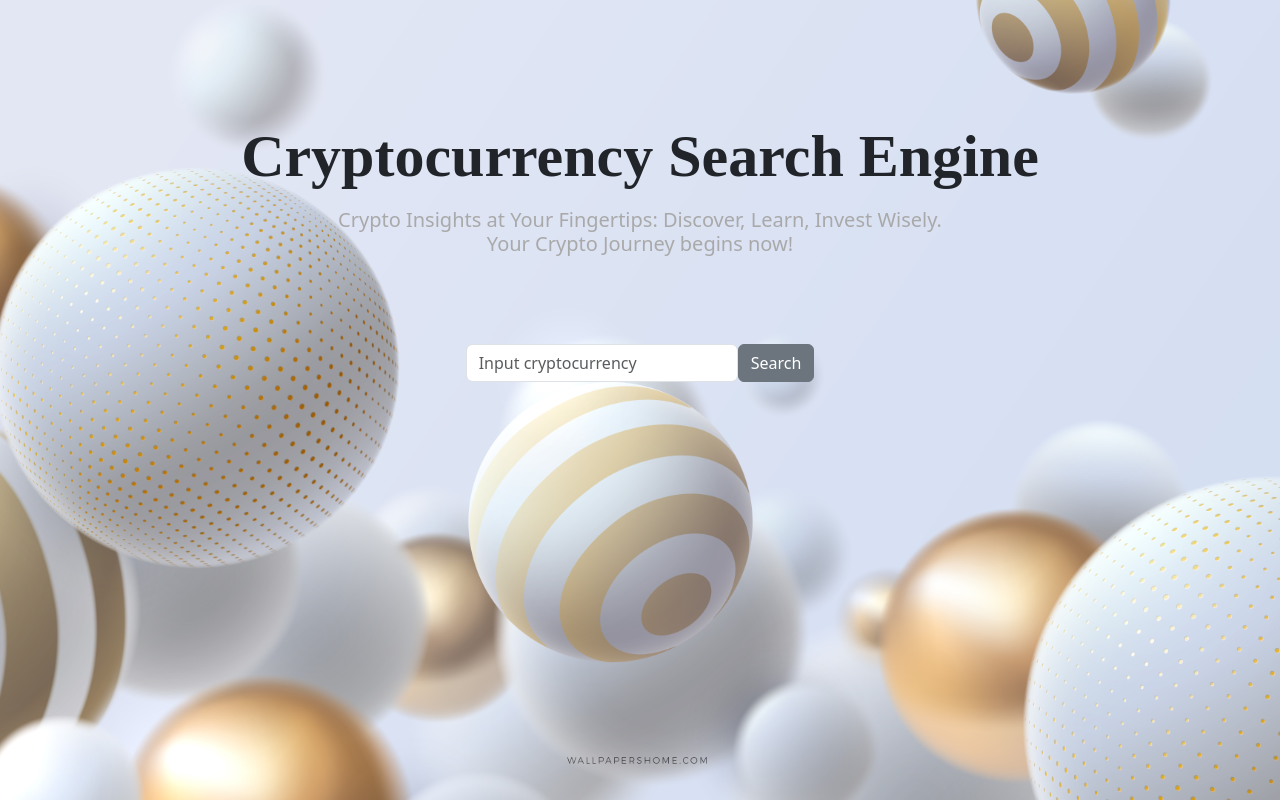
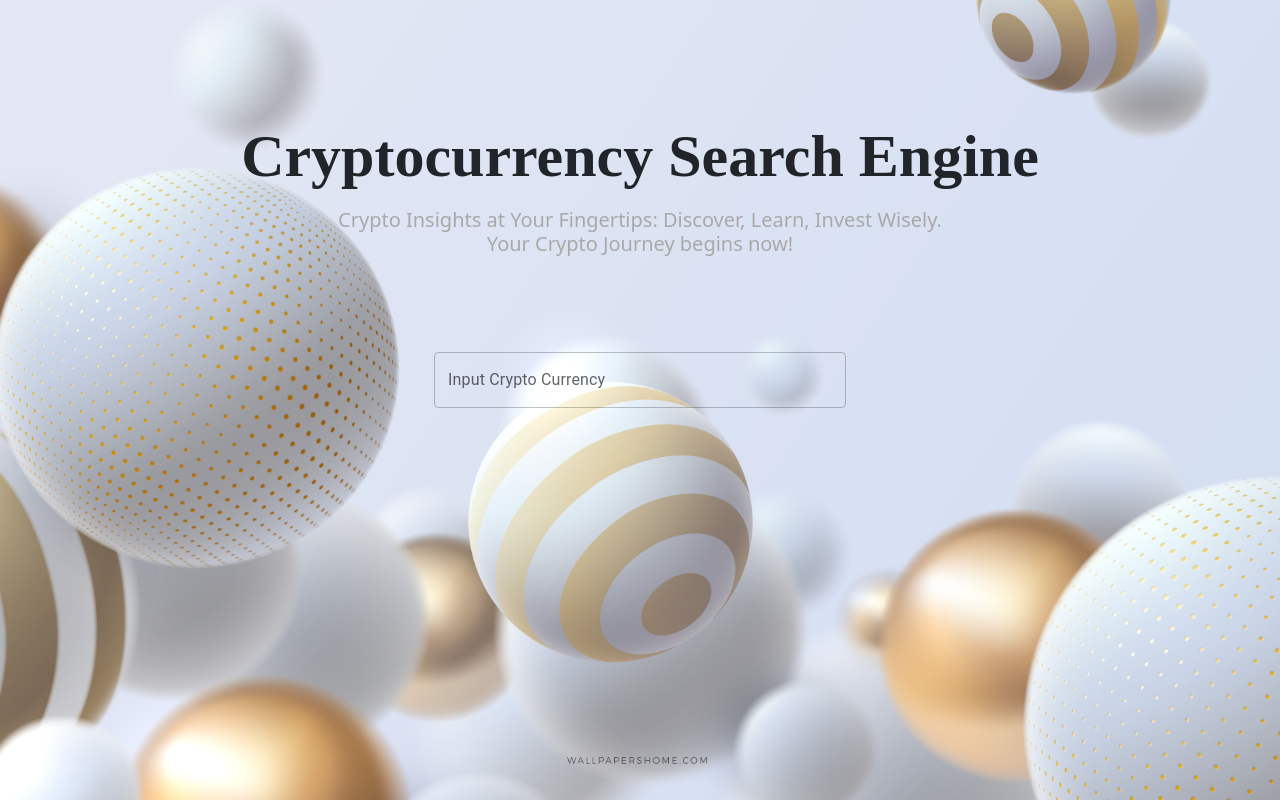
Before and after one commit to JoelCann/Cryptocurrency-Search-Engine, a React (Create React App) app: page / in a window 1280 px wide. Shown: the top 800 px of the page. Built offline with nearby package versions, Linux system fonts and the light colour scheme.

Commit message:
Minor UI changes

```diff
--- a/src/App.js
+++ b/src/App.js
@@ -12,7 +12,7 @@ import ResultsDisplay from './components/ResultsDisplay.js'
 function App() {
 
 
-  const [crypto, setCrypto] = useState('')
+
   const [pic, setPic] = useState("")
   const [name, setName] = useState("")
   const [symb, setSymb] = useState("")
@@ -21,13 +21,15 @@ function App() {
   const [euro, setEuro] = useState("")
   const [pound, setPound] = useState("")
   const [desc, setDesc] = useState("")
-  const [isVerified, setIsVerified] = useState(false)
+  const [isVerified, setIsVerified] = useState(false);
 
 
-  const data_fetch = () => {
-    // changeCase();
+  const data_fetch = (crypto) => {
 
-    const url = 'https://api.coingecko.com/api/v3/coins/' + crypto;
+    const transCrypto = crypto.toLowerCase();
+    console.log(transCrypto);
+
+    const url = 'https://api.coingecko.com/api/v3/coins/' + transCrypto;
     axios.get(url)
       .then(result => {
         console.log(result.data)
@@ -66,15 +68,11 @@ function App() {
         }
 
       });
-    setCrypto('');
   }
 
 
-  //a function to convert Users search input to lowercase, as Id's from API are lower cased and case sensitive.
-  const changeCase = (e) => {
-    setCrypto(e.target.value.toLowerCase())
 
-  }
+
 
   const markup = { __html: desc };
 
@@ -85,21 +83,9 @@ function App() {
     <React.Fragment>
       <div className='App' style={{ backgroundImage: `url(${background})`, backgroundRepeat: 'no-repeat', backgroundPosition: 'center center', backgroundAttachment: 'fixed', backgroundSize: "cover", width: "100vw", height: "210vh" }}>
         <header className="p-5" >
-          <HeaderText
-            title="Cryptocurrency Search Engine"
-            subtitle={"Crypto Insights at Your Fingertips: Discover, Learn, Invest Wisely." + <br /> +
-              "Your Crypto Journey begins now!"}
-          />
-
+          <HeaderText />
           <SearchBar
-            inputType="search"
-            inputValue={crypto}
-            changeTrigger={(e) => setCrypto(e.target.value)}
-            blurrTrigger={changeCase}
-            inputPlaceholder="Input cryptocurrency"
-
-            btnType="submit"
-            btnClickTrigger={() => data_fetch()}
+            btnClickTrigger={data_fetch}
           />
           <div className="container-fluid">
             {isVerified &&
--- a/src/components/SearchBar.js
+++ b/src/components/SearchBar.js
@@ -1,25 +1,71 @@
-import React from 'react';
+import React, { useState } from 'react';
+import TextField from '@mui/material/TextField';
+import Box from '@mui/material/Box';
+import Button from '@mui/material/Button';
+import Zoom from '@mui/material/Zoom';
+
+
+
 
 function SearchBar(props) {
+    const [istyping, setIstyping] = useState(false);
+    const [crypto, setCrypto] = useState('');
+
+
+    //a function to convert Users search input to lowercase, as Id's from API are lower cased and case sensitive.
+    const changeCase = (e) => {
+        setCrypto(e.target.value.toLowerCase())
+
+    }
+
+
+
     return (
         <div>
             <div className="col-md-12 d-flex justify-content-center p-5 "  >
-                <input
-                    type={props.inputType}
-                    value={props.inputValue}
-                    onChange={props.changeTrigger}
-                    onBlur={props.blurrTrigger}
-                    placeholder={props.inputPlaceholder}
-                    className="w-25 form-control "
-                    required
-                />
-                <button
-                    type={props.btnTyoe}
-                    onClick={props.btnClickTrigger}
-                    className='btn btn-secondary '
+                <Box
+                    component="form"
+                    sx={{
+                        '& > :not(style)': { m: 1, width: '45ch' },
+                    }}
+                    noValidate
+                    autoComplete="off"
                 >
-                    Search
-                </button>
+                    <TextField
+                        id="outlined-basic"
+                        label="Input Crypto Currency"
+                        size="normal"
+                        color="success"
+                        variant="outlined"
+
+                        type="search"
+                        value={crypto}
+                        onChange={(e) => {
+                            setCrypto(e.target.value)
+                            setIstyping(true);
+                        }}
+                        onBlur={changeCase}
+                    // className="w-25 form-control "
+
+                    />
+                </Box>
+                {istyping &&
+                    <Zoom in={istyping}>
+                        <Button
+                            variant="contained"
+                            size="small"
+
+                            type="submit"
+                            onClick={() => {
+                                props.btnClickTrigger(crypto);
+                                setCrypto("");
+                            }}
+                            className='btn btn-secondary '
+                        >
+                            Search
+                        </Button>
+                    </Zoom>
+                }
             </div>
         </div>
     )
```
Also changed, not shown: package.json (+7 -2 lines), 1 other file (tests, documents, lock files or other folders).
